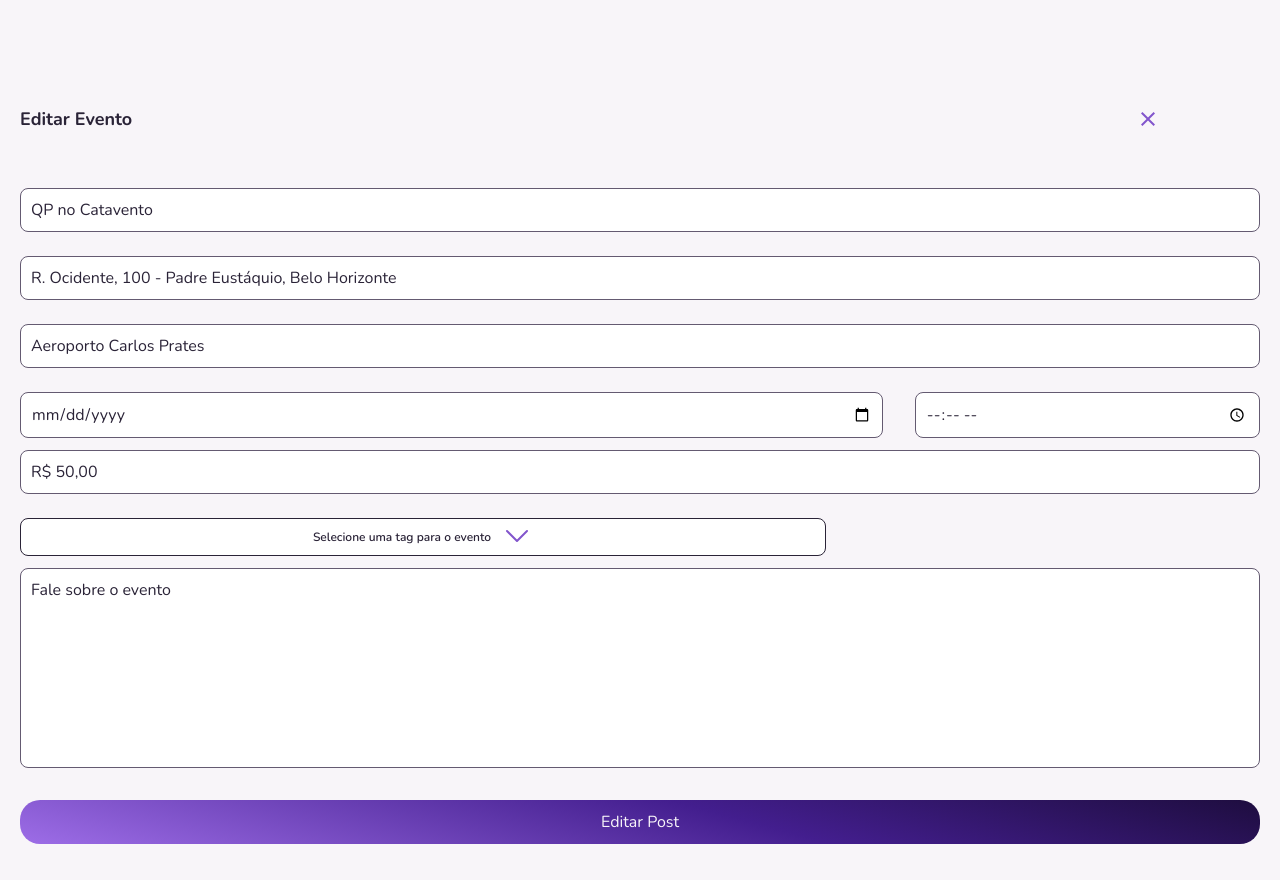
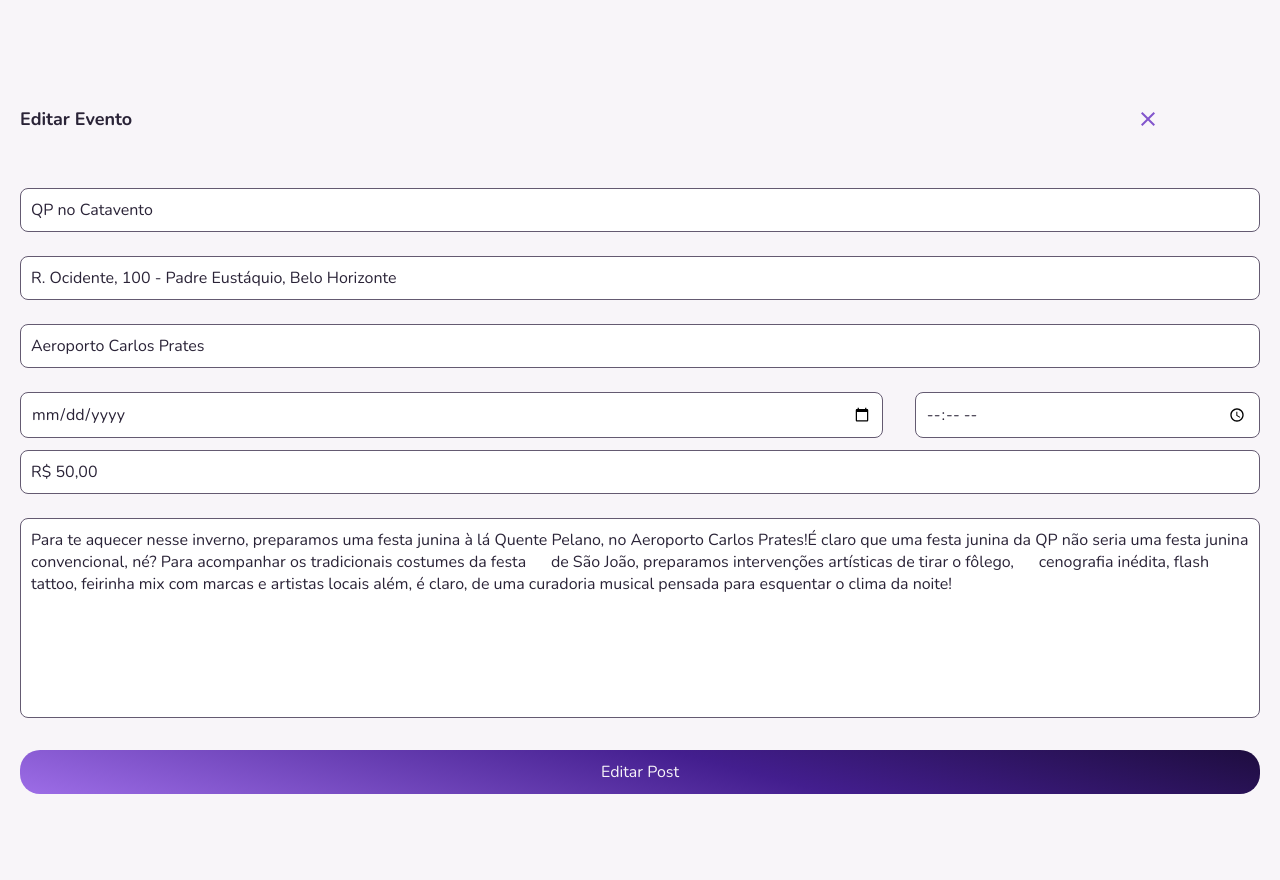
Before and after one commit to ViniciusdePSouza/iToddy_Role, a React (Vite) app in the folder itoddy-role/: page /iToddy_Role/details/edit/1 in a window 1280 px wide. Built offline with nearby package versions, Linux system fonts and the light colour scheme; data requests are answered from the project's data file.

Commit message:
Styles: select radix removed

```diff
--- a/itoddy-role/db.json
+++ b/itoddy-role/db.json
@@ -49,7 +49,7 @@
       "producer_id": 2,
       "availableOn": "eventim",
       "about": "Para te aquecer nesse inverno, preparamos uma festa junina à lá Quente Pelano, no Aeroporto Carlos Prates!É claro que uma festa junina da QP não seria uma festa junina      convencional, né? Para acompanhar os tradicionais costumes da festa      de São João, preparamos intervenções artísticas de tirar o fôlego,      cenografia inédita, flash tattoo, feirinha mix com marcas e artistas locais além, é claro, de uma curadoria musical pensada para esquentar o clima da noite!",
-      "date": "2023-12-28T12:00:00.000Z",
+      "date": "2023-06-14T17:31:00.000Z",
       "address": "R. Ocidente, 100 - Padre Eustáquio, Belo Horizonte",
       "place": "Jardin Canadá",
       "price": "R$ 150,00",
@@ -57,5 +57,11 @@
       "img": "https://picsum.photos/350/180"
     }
   ],
-  "tags": ["Shows", "Exposição", "Festa", "Esportes", "Culinária"]
+  "tags": [
+    "Shows",
+    "Exposição",
+    "Festa",
+    "Esportes",
+    "Culinária"
+  ]
 }
--- a/itoddy-role/src/Pages/EditEvent/index.tsx
+++ b/itoddy-role/src/Pages/EditEvent/index.tsx
@@ -6,21 +6,8 @@ import {
   Form,
   FormValidatorAdvisor,
   Header,
-  SelectContent,
-  SelectGroup,
-  SelectIcon,
-  SelectPortal,
-  SelectRoot,
-  SelectScrollUpButton,
-  SelectTrigger,
-  SelectValue,
-  SelectViewport,
   Title,
 } from "./styles";
-
-import { CaretDown, CaretUp } from "phosphor-react";
-
-import { defaultTheme } from "../../styles/theme/default";
 
 import dayjs from "dayjs";
 
@@ -29,7 +16,7 @@ import closeIcon from "../../assets/closeIcon.svg";
 import { useNavigate, useParams } from "react-router-dom";
 
 import Input from "../../components/Input";
-import { TextArea } from "../../components/TextArea";
+import TextArea from "../../components/TextArea";
 import { Button } from "../../components/Button";
 
 import { z } from "zod";
@@ -42,7 +29,6 @@ import { useEffect, useState } from "react";
 import { EventProps } from "../../@types/event";
 
 import { api } from "../../services/api";
-import { SelectItem } from "../../components/SelectItem";
 
 const editEventSchema = z.object({
   title: z.string().nonempty("O nome do evento é obrigatório"),
@@ -195,29 +181,6 @@ export function EditEvent() {
           {errors.price ? errors.price?.message : ""}
         </FormValidatorAdvisor>
 
-        <SelectRoot>
-          <SelectTrigger aria-label="tags">
-            <SelectValue placeholder="Selecione uma tag para o evento" />
-            <SelectIcon>
-              <CaretDown size={32} color={defaultTheme.COLORS.PRIMARY} />
-            </SelectIcon>
-          </SelectTrigger>
-
-            <SelectContent>
-              <SelectScrollUpButton>
-                <CaretUp size={32} color={defaultTheme.COLORS.PRIMARY} />
-              </SelectScrollUpButton>
-              <SelectViewport>
-                <SelectGroup>
-                  <SelectItem value="Shows">Shows</SelectItem>
-                  <SelectItem value="Festa">Festa</SelectItem>
-                  <SelectItem value="Esportes">Esportes</SelectItem>
-                </SelectGroup>
-              </SelectViewport>
-            </SelectContent>
-
-        </SelectRoot>
-
         <TextArea placeholder="Fale sobre o evento" {...register("about")} />
         <FormValidatorAdvisor>
           {errors.about ? errors.about?.message : ""}
--- a/itoddy-role/src/components/SelectItem/index.tsx
+++ b/itoddy-role/src/components/SelectItem/index.tsx
@@ -1,11 +1,16 @@
 import { Check } from "phosphor-react";
-import React from "react";
+import React, { forwardRef, Ref } from "react";
 import { SelectItemDiv, SelectItemIndicator, SelectTextItem } from "./styles";
 
-export const SelectItem = React.forwardRef(
-  ({ children, className, ...props }: any, forwardedRef) => {
+interface SelectItemProps {
+  children: React.ReactNode;
+  value: string;
+}
+
+export const SelectItem = forwardRef<HTMLDivElement, SelectItemProps>(
+  function SelectItem({ children, ...props }, ref: Ref<HTMLDivElement>) {
     return (
-      <SelectItemDiv {...props} ref={forwardedRef}>
+      <SelectItemDiv {...props} ref={ref}>
         <SelectTextItem>{children}</SelectTextItem>
         <SelectItemIndicator>
           <Check size={32} />
--- a/itoddy-role/src/components/TextArea/index.tsx
+++ b/itoddy-role/src/components/TextArea/index.tsx
@@ -1,12 +1,16 @@
-import { TextareaHTMLAttributes } from "react";
-import { Container } from "./styles";
+import  { forwardRef, TextareaHTMLAttributes } from 'react';
+import { Container } from './styles';
 
 type TextAreaProps = TextareaHTMLAttributes<HTMLTextAreaElement>;
 
-export function TextArea({ ...rest }: TextAreaProps) {
-  return (
-    <Container>
-      <textarea {...rest}/>
-    </Container>
-  );
-}
+const TextArea = forwardRef<HTMLTextAreaElement, TextAreaProps>(
+  (props, ref) => {
+    return (
+      <Container>
+        <textarea ref={ref} {...props} />
+      </Container>
+    );
+  }
+);
+
+export default TextArea;
```
